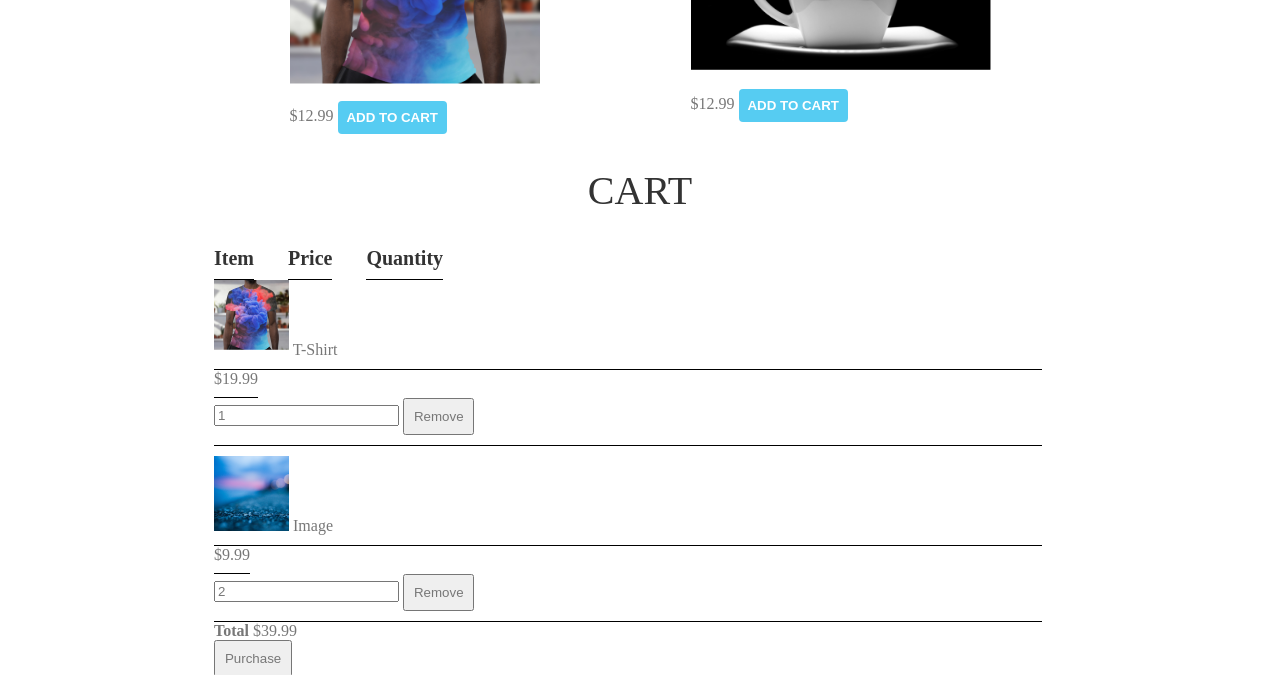
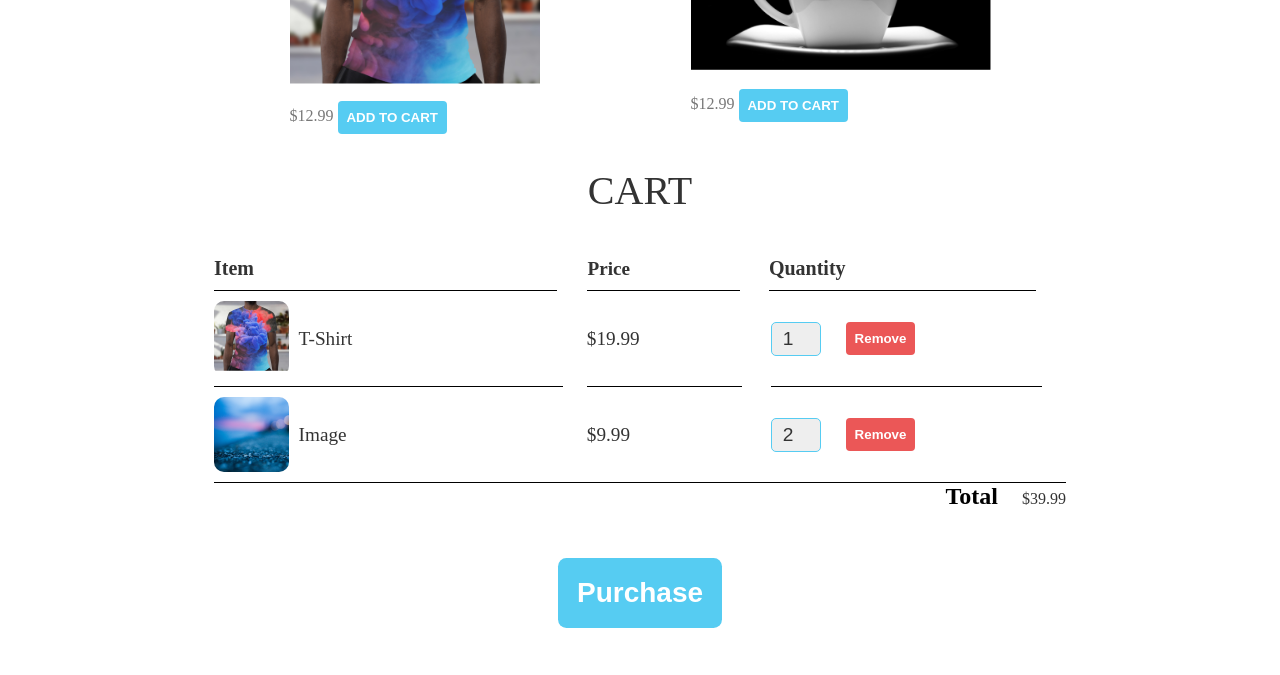
Before and after one commit to sonu355/Music-Group, a plain HTML site: page store.html in a window 1280 px wide. Shown: the part 1322-1997 px from the top of the page. Drawn offline with Linux system fonts and the light colour scheme.

Commit message:
Done html and css things

```diff
--- a/store.html
+++ b/store.html
@@ -84,13 +84,13 @@
 
                     <section class="container content-section">
                         <h2 class="section-header">CART</h2>
-                        <div class="cart row">
+                        <div class="cart-row">
                             <span class="cart-item cart-header cart-column">Item</span>
                             <span class="cart-price cart-header cart-column">Price</span>
                             <span class="cart-quantity cart-header cart-column">Quantity</span>
                         </div>
-
-                        <div class="cart row">
+                        <div class="cart-items">
+                            <div class="cart-row">
                                 <div class="cart-item cart-column" >
                                     <img class="cart-item-image" src="/img/Shirt.png" width="75px"height="75px">
                                     <span class="cart-item-title">T-Shirt</span>
@@ -102,8 +102,7 @@
                                     role="button">Remove</button>
                                 </div>
                             </div>
-
-                        <div class="cart row">
+                            <div class="cart-row">
                                 <div class="cart-item cart-column">
                                     <img class="cart-item-image" src="/img/Album 4.png" width="75px"height="75px">
                                     <span class="cart-item-title">Image</span>
@@ -115,12 +114,12 @@
                                     role="button">Remove</button>
                                 </div>
                             </div>
-
+                        </div>
                         <div class="cart-total">
                             <strong class="cart-total-title">Total</strong>
                             <span class="cart-total-price">$39.99</span>
                         </div>
-                            <button class="btn btn-button btn-purchase">Purchase</button>
+                            <button class="btn btn-primary btn-purchase">Purchase</button>
                     </section>
                     <footer class="main-footer">
                         <div class="container main-footer-container">
--- a/style.css
+++ b/style.css
@@ -187,8 +187,80 @@ html,body{
     color: #333;
 }
 .cart-column{
+    display: flex;
+    align-items: center;
     border-bottom: 1px solid black;
     margin-right: 1.5em;
     padding-bottom: 10px;
     margin-top: 10px;
+
 }
+.cart-row{
+    display: flex;
+}
+.cart-item{
+    width: 45%;
+}
+.cart-price{
+    width: 20%;
+    font-size: 1.2em;
+    color: #333;
+}
+.cart-quantity{
+    width: 35%;
+}
+.cart-item-title{
+    color: #333;
+    margin-left: 0.5em;
+    font-size: 1.2em;
+}
+.cart-item-image{
+    height: 75px;
+    width: auto;
+    border-radius: 10px;
+}
+.btn-danger{
+    color: white;
+    background-color: #EB5757;
+    font-weight: bolder;
+    border: none;
+    border-radius: 0.3em;
+}
+.btn-danger:hover{
+    background-color: #cc4c4c;
+}
+.cart-quantity-input{
+    height: 34px;
+    width: 50px;
+    border-radius: 5px;
+    border: 1px solid #56CCF2;
+    background-color: #eee;
+    color: #333;
+    padding: 0;
+    text-align: center;
+    margin-right: 25px;
+    font-size: 1.2em;
+}
+.cart-row:last-child{
+    border-bottom: 1px solid black;
+}
+.cart-row:last-child .cart-column{
+    border: none;
+}
+.cart-total{
+    text-align: end;
+}
+.cart-total-title{
+    font-weight: bold;
+    font-size: 1.5em;
+    color: black;
+    margin-right: 20px;
+}
+.cart-total-price{
+    color: #333;
+}
+.btn-purchase{
+    display: block;
+    margin: 48px auto 80px auto;
+    font-size: 1.75em;
+}
```
Lines whose indentation alone changed are shown as unchanged.
